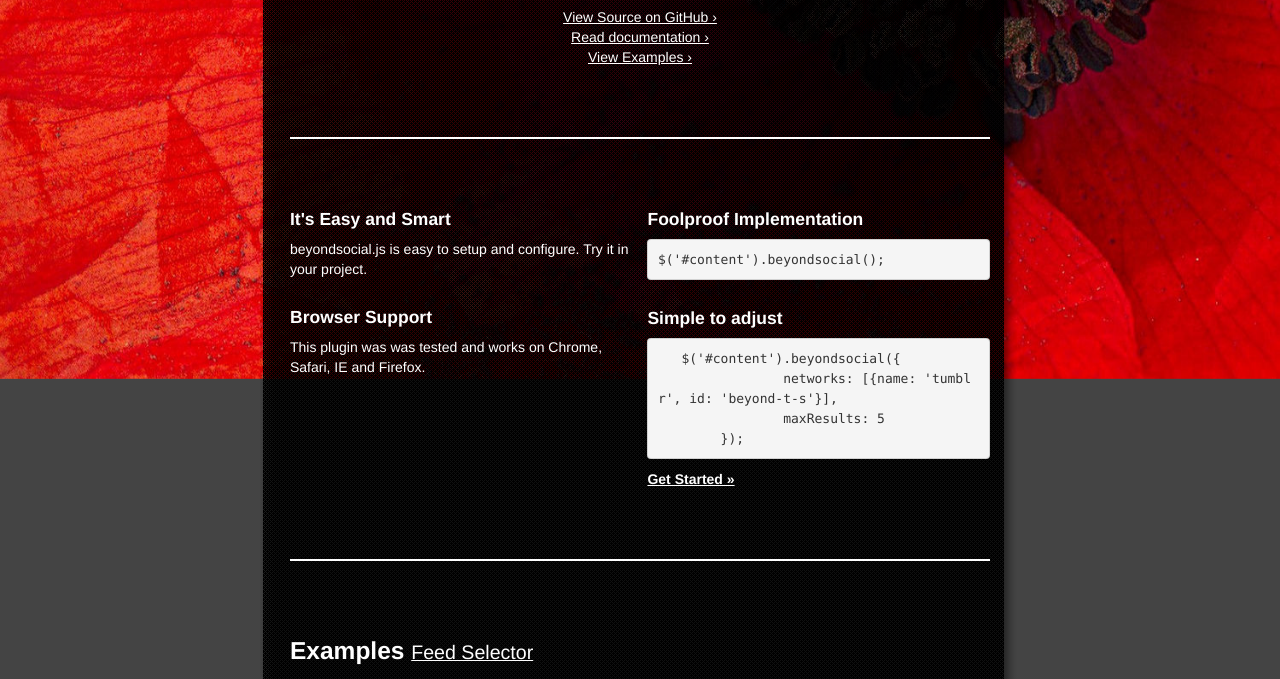
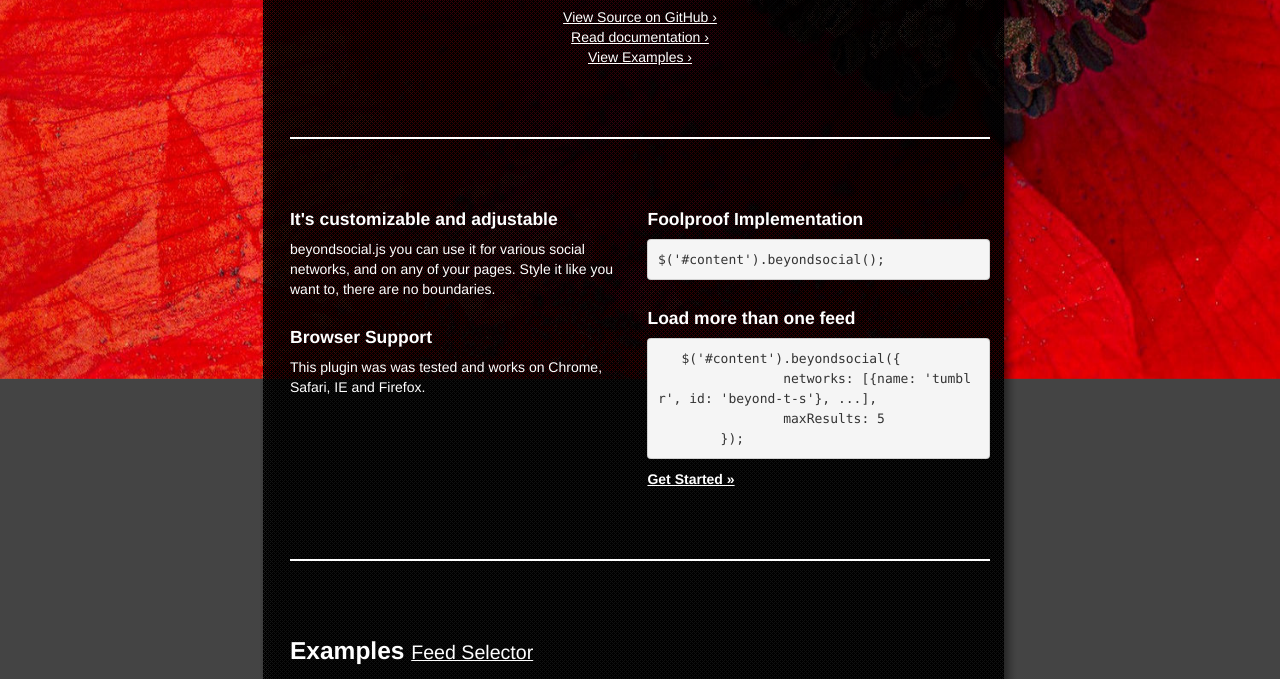
Before and after one commit to michael-riha/jquery.beyondsocial.js, a plain HTML site: page index.html in a window 1280 px wide. Shown: the part 421-1100 px from the top of the page. Drawn offline with nearby package versions, Linux system fonts and the light colour scheme.

Commit message:
index change

```diff
--- a/index.html
+++ b/index.html
@@ -108,8 +108,9 @@
 
     <div class="row-fluid marketing">
         <div class="span6">
-            <h4>It's Easy and Smart</h4>
-            <p>beyondsocial.js is easy to setup and configure. Try it in your project.</p>
+            <h4>It's customizable and adjustable</h4>
+            <p>beyondsocial.js you can use it for various social networks, and on any of your pages.
+		Style it like you want to, there are no boundaries.</p>
 
             <h4>Browser Support</h4>
             <p>This plugin was was tested and works on Chrome, Safari, IE and Firefox.</p>
@@ -121,10 +122,10 @@
 <pre>$('#content').beyondsocial();</pre>
 			</p>
 
-            <h4>Simple to adjust</h4>
+            <h4>Load more than one feed</h4>
 			<p>
 <pre>   $('#content').beyondsocial({
-		networks: [{name: 'tumblr', id: 'beyond-t-s'}],
+		networks: [{name: 'tumblr', id: 'beyond-t-s'}, ...],
 		maxResults: 5
 	});
 </pre>
```
